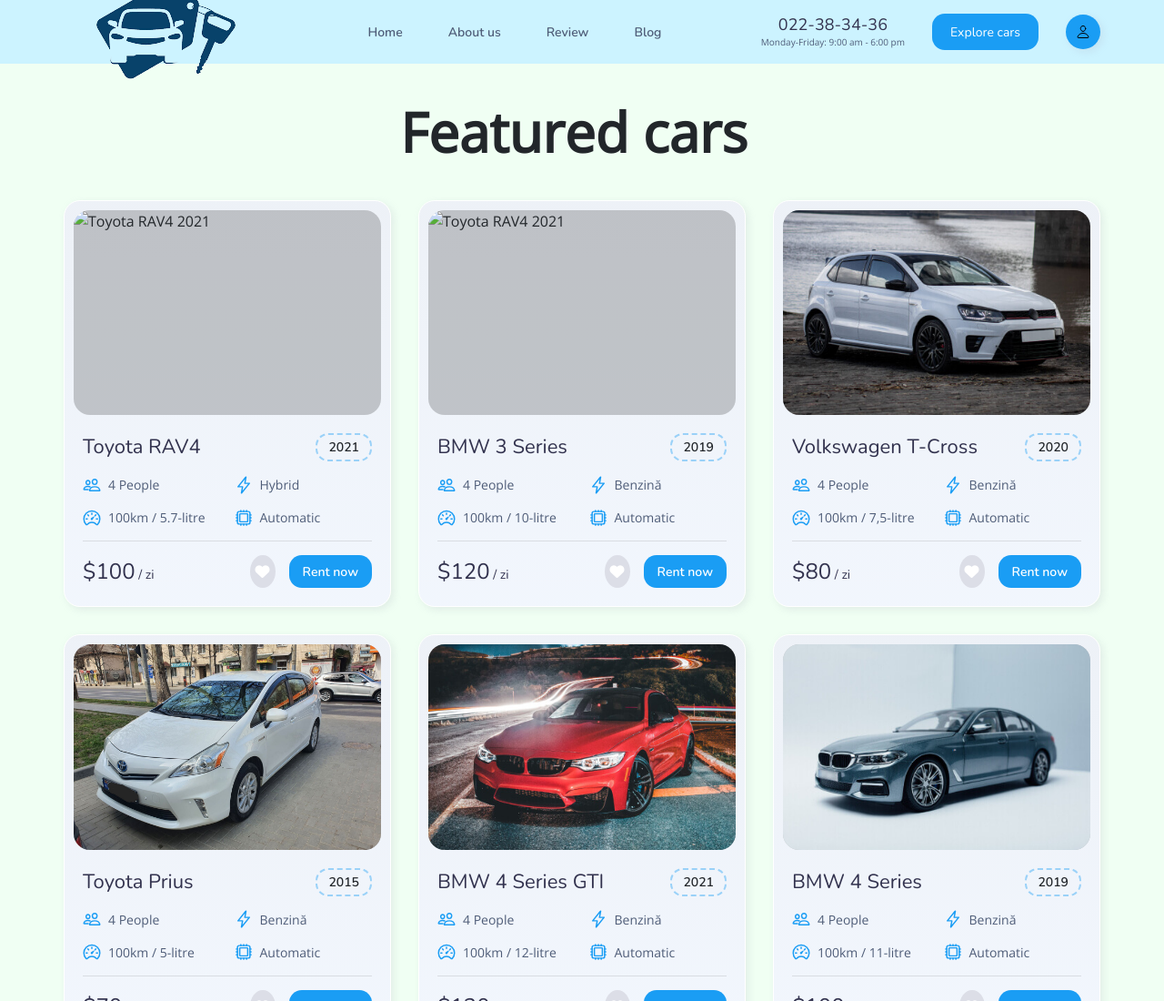
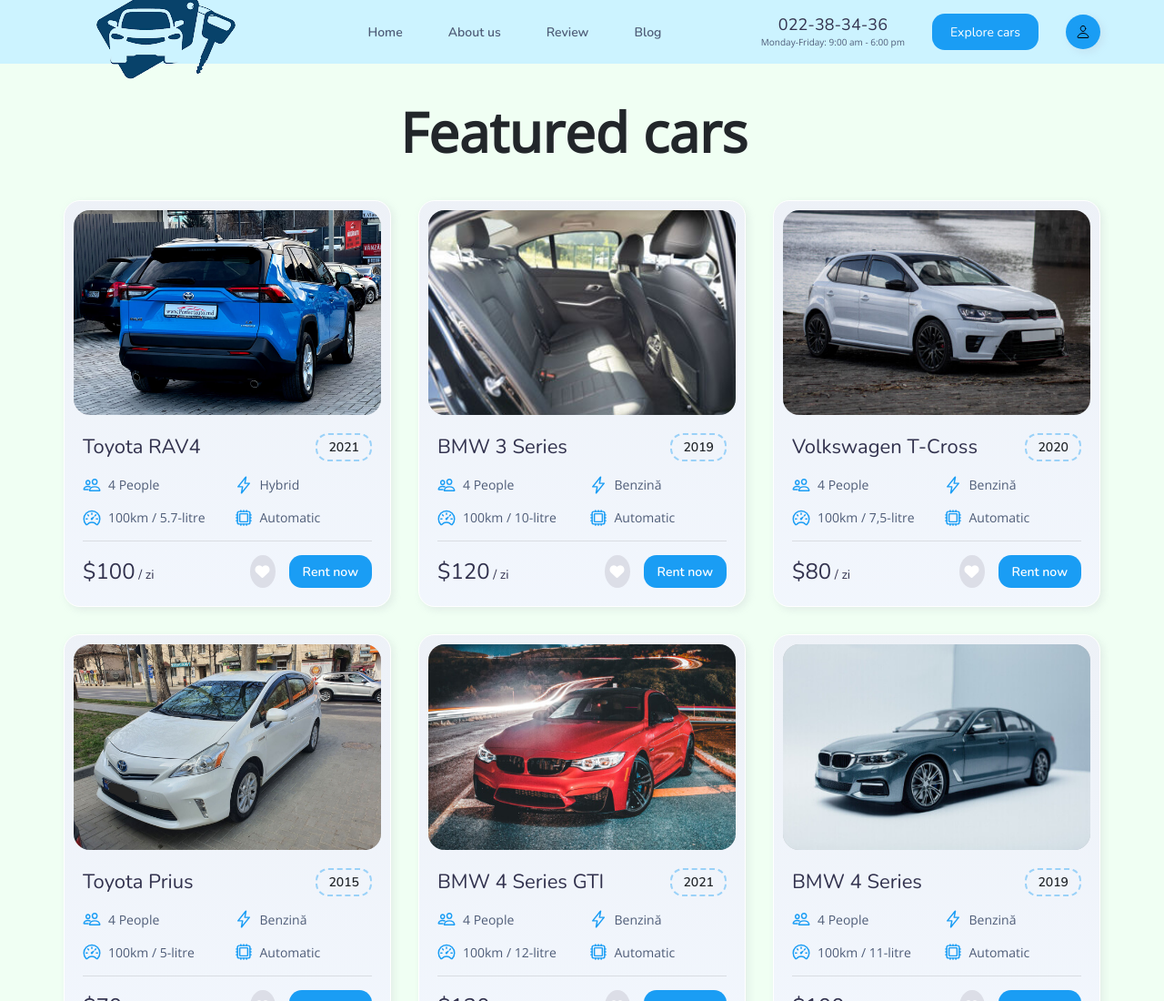
Before and after one commit to RomanTozlovan/Rent-Car-MD, a plain HTML site: page cars.html in a window 1280 px wide. Shown: the top 1100 px of the page at 91% size. Drawn offline with nearby package versions, Linux system fonts and the light colour scheme; files whose address does not match are found by name.

Commit message:
Update cars.html

```diff
--- a/cars.html
+++ b/cars.html
@@ -165,9 +165,9 @@
                 <figure class="card-banner">
                   <img src="./images/car-1.jpg" alt="Toyota RAV4 2021" loading="lazy" width="340" height="300"
                     class="w-101">
-                    <img src="/Renthal/images/car1-1.jpg" alt="Toyota RAV4 2021" loading="lazy" width="340" height="300"
+                    <img src="./images/car1-1.jpg" alt="Toyota RAV4 2021" loading="lazy" width="340" height="300"
                     class="w-101">
-                    <img src="/Renthal/images/car1-2.jpg" alt="Toyota RAV4 2021" loading="lazy" width="340" height="300"
+                    <img src="./images/car1-2.jpg" alt="Toyota RAV4 2021" loading="lazy" width="340" height="300"
                     class="w-101">
 
                 </figure>
@@ -243,13 +243,13 @@
               <div class="featured-car-card">
 
                 <figure class="card-banner">
-                  <img src="./images/car-2.jpg" alt="BMW 3 Series 2019" loading="lazy" width="340" height="300"
+                  <img src="/images/car-2.jpg" alt="BMW 3 Series 2019" loading="lazy" width="340" height="300"
                     class="w-102">
-                    <img src="/Renthal/images/car2-1.jpg" alt="Toyota RAV4 2021" loading="lazy" width="340" height="300"
+                    <img src="/images/car2-1.jpg" alt="Toyota RAV4 2021" loading="lazy" width="340" height="300"
                     class="w-102">
-                    <img src="/Renthal/images/car2-.jpg" alt="Toyota RAV4 2021" loading="lazy" width="340" height="300"
+                    <img src="/images/car2-.jpg" alt="Toyota RAV4 2021" loading="lazy" width="340" height="300"
                     class="w-102">
-                    <img src="/Renthal/images/car2-4.jpg" alt="Toyota RAV4 2021" loading="lazy" width="340" height="300"
+                    <img src="/images/car2-4.jpg" alt="Toyota RAV4 2021" loading="lazy" width="340" height="300"
                     class="w-102">
 
                 </figure>
```
